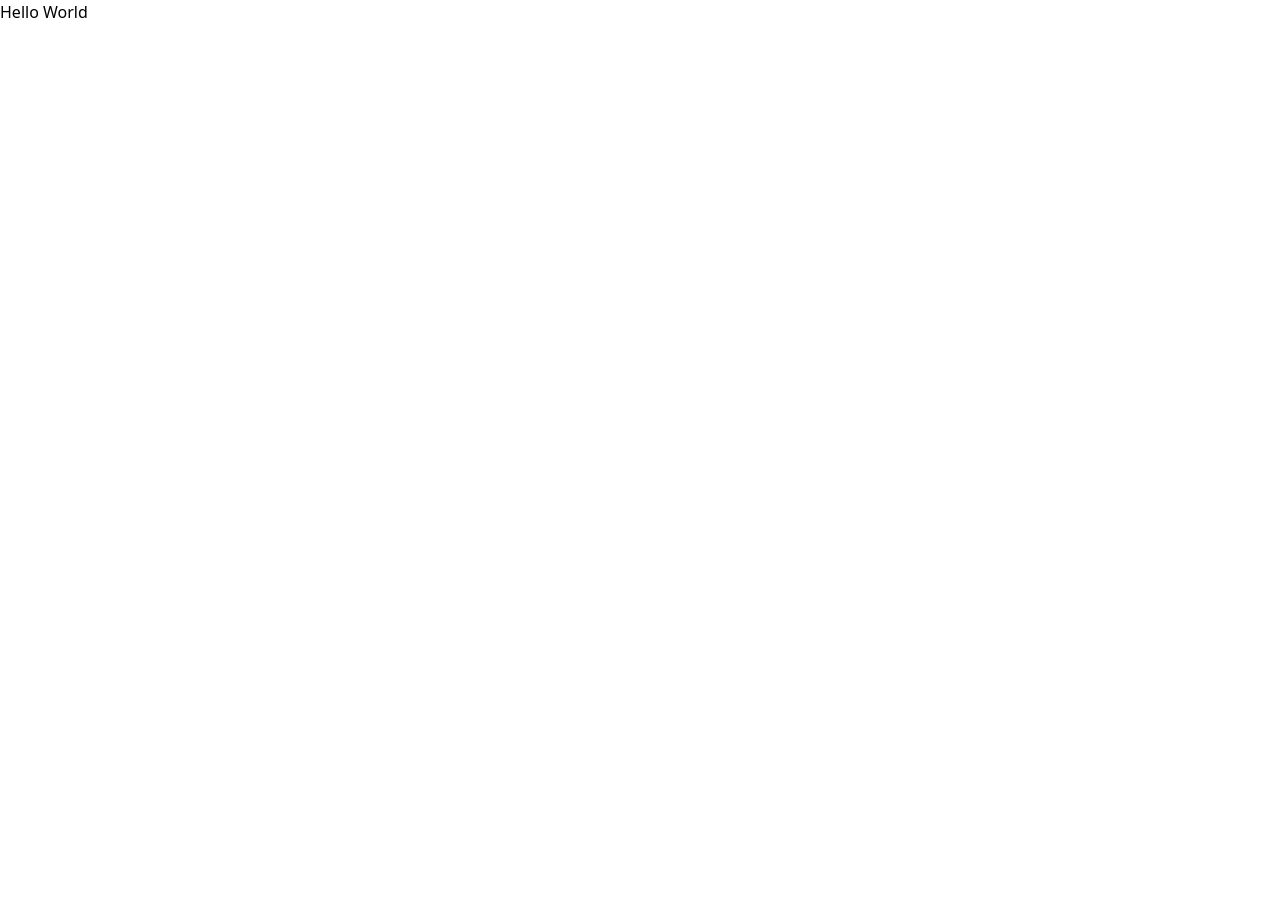
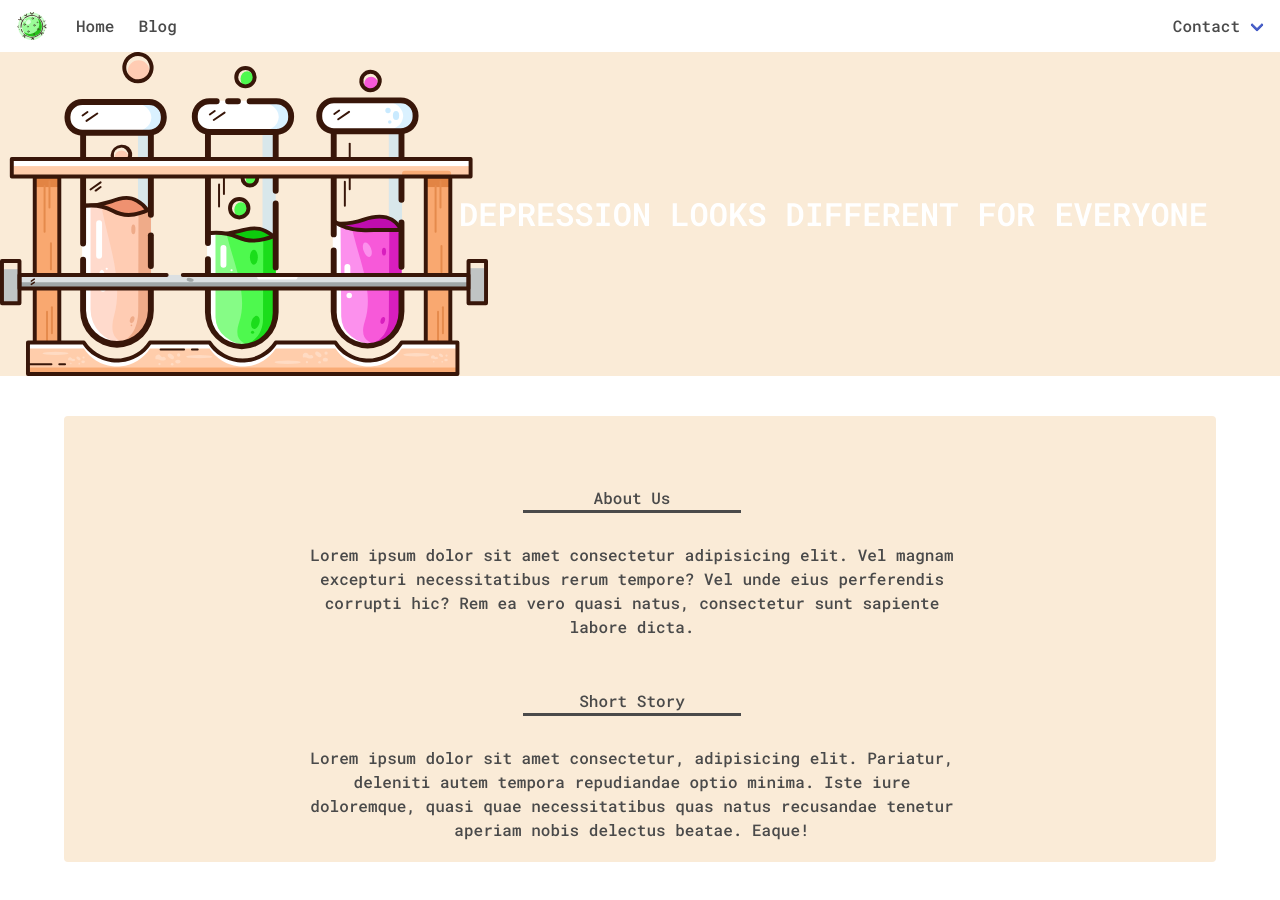
Before and after one commit to bimayudho/website1, a plain HTML site: page index.html in a window 1280 px wide. Before the commit the page ends 800 px from the top, so only its background shows below. Drawn offline with nearby package versions, Linux system fonts and the light colour scheme.

Commit message:
constructing a jumbotron and content

```diff
--- a/index.html
+++ b/index.html
@@ -1,16 +1,94 @@
 <!DOCTYPE html>
-<html lang="en">
+<html>
 
 <head>
-    <meta charset="UTF-8">
-    <meta name="viewport" content="width=device-width, initial-scale=1.0">
-    <title>Document</title>
+    <meta charset="utf-8">
+    <meta name="viewport" content="width=device-width, initial-scale=1">
+    <title>Help me!</title>
     <link rel="stylesheet" href="style.css">
-    <link href="https://unpkg.com/tailwindcss@^1.0/dist/tailwind.min.css" rel="stylesheet">
+    <link rel="shortcut icon" href="SVG/Asset 13.svg">
+    <link rel="stylesheet" href="https://cdn.jsdelivr.net/npm/bulma@0.9.0/css/bulma.min.css">
+    <link href="https://fonts.googleapis.com/css2?family=Roboto+Mono:wght@500;600&display=swap" rel="stylesheet">
 </head>
 
 <body>
-    <h1>Hello World</h1>
+    <!-- Navbar -->
+    <nav class="navbar" role="navigation" aria-label="main navigation">
+        <div class="navbar-brand">
+            <a class="navbar-item" href="https://bulma.io">
+                <img src="SVG/Asset 13.svg" width="40" height="40">
+            </a>
+
+            <a role="button" class="navbar-burger burger" aria-label="menu" aria-expanded="false"
+                data-target="navbarBasicExample">
+                <span aria-hidden="true"></span>
+                <span aria-hidden="true"></span>
+                <span aria-hidden="true"></span>
+            </a>
+        </div>
+
+        <div id="navbarBasicExample" class="navbar-menu">
+            <div class="navbar-start">
+                <a class="navbar-item">
+                    Home
+                </a>
+
+                <a class="navbar-item">
+                    Blog
+                </a>
+            </div>
+            <div class="navbar-end">
+                <div class="navbar-item has-dropdown is-hoverable">
+                    <a class="navbar-link">
+                        Contact
+                    </a>
+
+                    <div class="navbar-dropdown">
+                        <a class="navbar-item">
+                            WhatsApp
+                        </a>
+                        <a class="navbar-item">
+                            Instagram
+                        </a>
+                        <a class="navbar-item">
+                            Twitter
+                        </a>
+                    </div>
+                </div>
+            </div>
+        </div>
+        </div>
+    </nav>
+
+    <!-- Jumbotron -->
+    <section class="hero is-primary is-medium">
+        <div class="hero-body">
+            <div class="container">
+                <h1 class="title">
+                    DEPRESSION LOOKS DIFFERENT FOR EVERYONE
+                </h1>
+            </div>
+        </div>
+    </section>
+
+    <!-- Content -->
+    <div class="container">
+        <div class="notification">
+            <h1 id="border1">About Us</h1>
+            <p class="paragraph">
+                Lorem ipsum dolor sit amet consectetur adipisicing elit. Vel magnam excepturi necessitatibus rerum
+                tempore? Vel unde eius perferendis corrupti hic? Rem ea vero quasi natus, consectetur sunt sapiente
+                labore dicta.
+            </p>
+            <h1 id="border2">Short Story</h1>
+            <p class="paragraph">
+                Lorem ipsum dolor sit amet consectetur, adipisicing elit. Pariatur, deleniti autem tempora
+                repudiandae optio minima. Iste iure doloremque, quasi quae necessitatibus quas natus recusandae
+                tenetur aperiam nobis delectus beatae. Eaque!
+            </p>
+        </div>
+    </div>
+
 </body>
 
 </html>
--- a/style.css
+++ b/style.css
@@ -0,0 +1,53 @@
+@import url('https://fonts.googleapis.com/css2?family=Roboto+Mono:wght@500;600&display=swap');
+
+* {
+    font-family: 'Roboto Mono', monospace;
+}
+
+.hero .hero-body .container .title {
+    color: white;
+    display: flex;
+    justify-content: flex-end;
+}
+
+.hero .hero-body {
+    background: url('SVG/test_tubes.svg');
+    background-color: antiquewhite;
+    background-repeat: no-repeat;
+}
+
+.container .notification {
+    background-color: antiquewhite;
+    margin-top: 40px;
+    margin-bottom: 40px;
+}
+
+.container .notification #border1 {
+    display: flex;
+    justify-content: center;
+    margin-top: 50px;
+    margin-bottom: 30px;
+    margin-left: 40%;
+    margin-right: 40%;
+    font-size: 30;
+    border-bottom: solid;
+    padding: 0 30px;
+}
+
+.container .notification #border2 {
+    display: flex;
+    justify-content: center;
+    margin-top: 50px;
+    margin-bottom: 30px;
+    margin-left: 40%;
+    margin-right: 40%;
+    font-size: 30;
+    border-bottom: solid;
+    padding: 0 30px;
+}
+
+.container .notification .paragraph {
+    text-align: center;
+    margin-left: 20%;
+    margin-right: 20%;
+}
```
